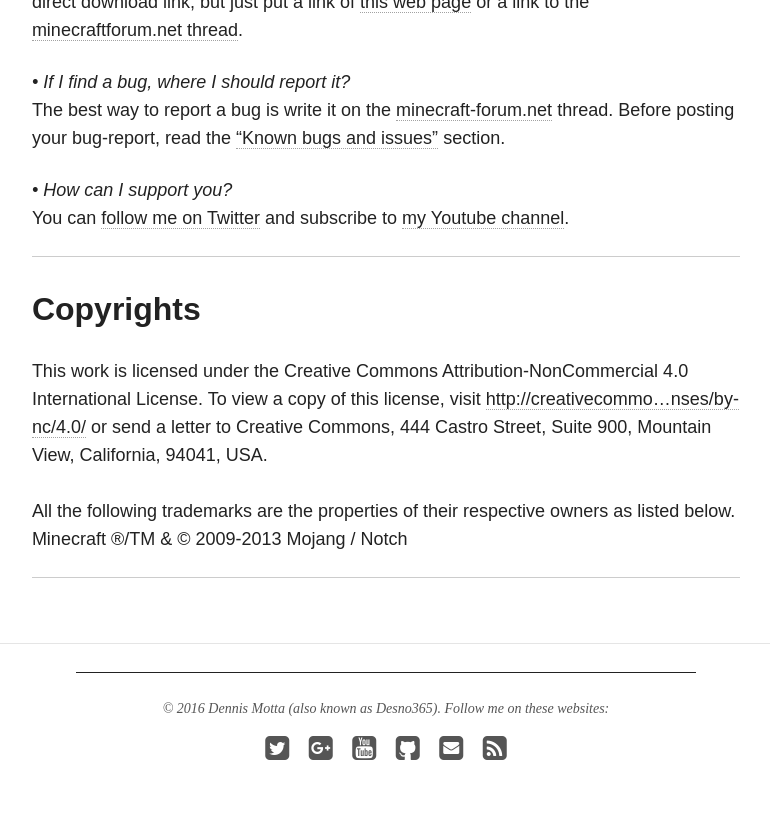
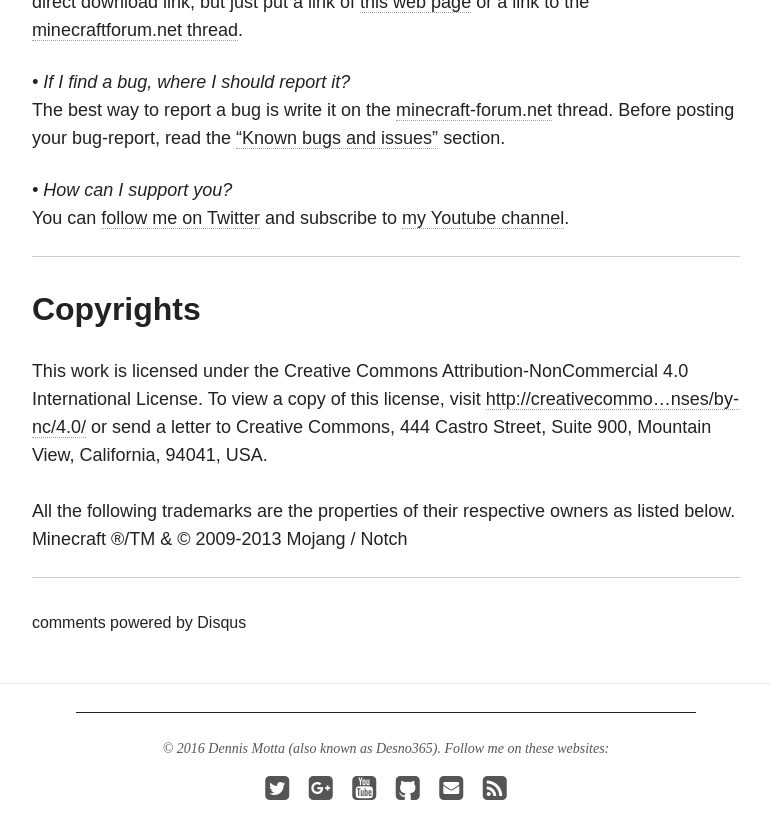
Before and after one commit to Desno365/Desno365.github.io, a Jekyll site: the page built from minecraft/unreal-map/index.md, in a window 1280 px wide and 900 px high, scrolled down 5405 px. Shown: the top 839 px of the window, without its empty margins (254-1024 px from the left). Built offline with Jekyll 4.4.1, drawn with Linux system fonts in a browser that asks for light colours; nearby versions of some CDN libraries; comment, search, counter and statistics services are not loaded.

Commit message:
Restore Disqus comments also in pages

```diff
--- a/_layouts/page.html
+++ b/_layouts/page.html
@@ -20,6 +20,10 @@
       </header>
       <div class="entry-content">
         {{ content }}
+        {% if (site.owner.disqus-shortname and page.comments) or site.comments %}
+          <div id="disqus_thread"></div><!-- /#disqus_thread -->
+          {% include disqus-comments.html %}
+        {% endif %}
       </div><!-- /.entry-content -->
     </div><!-- /.entry-wrapper -->
   </article>
```
